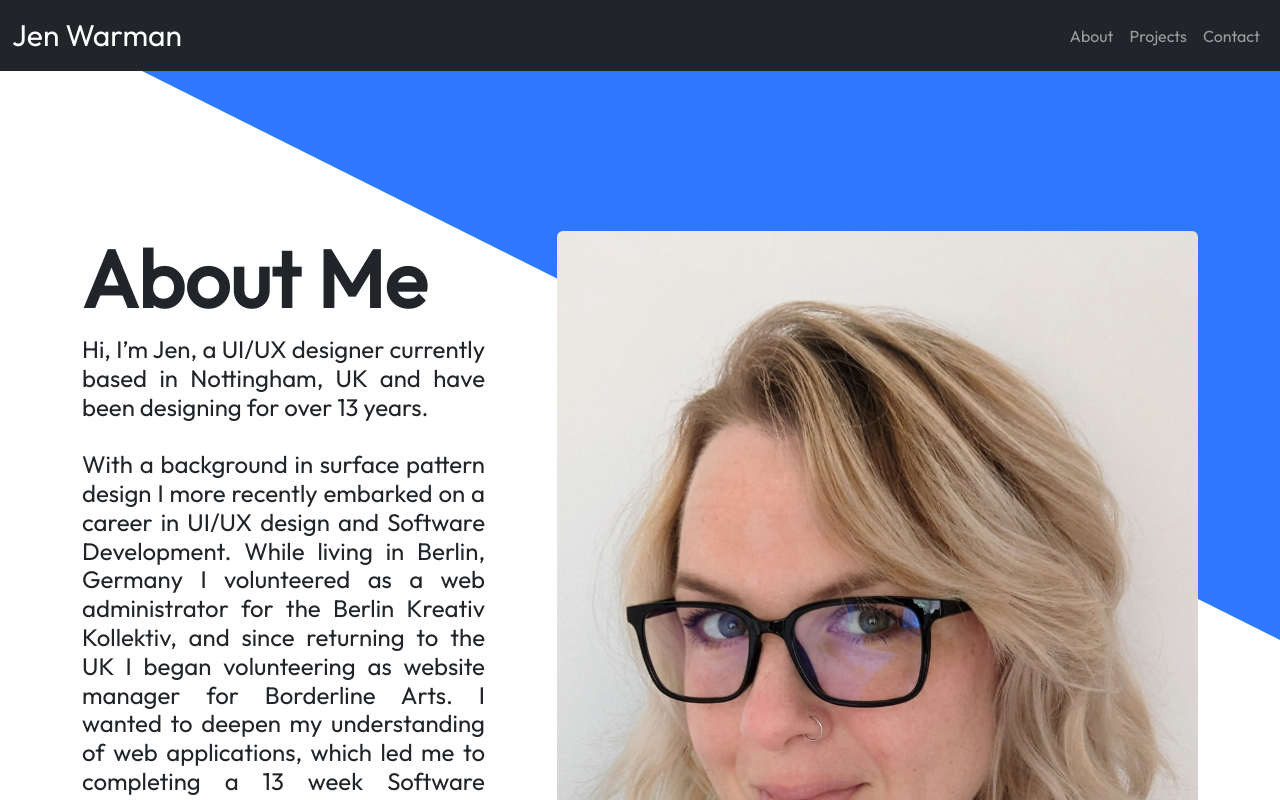
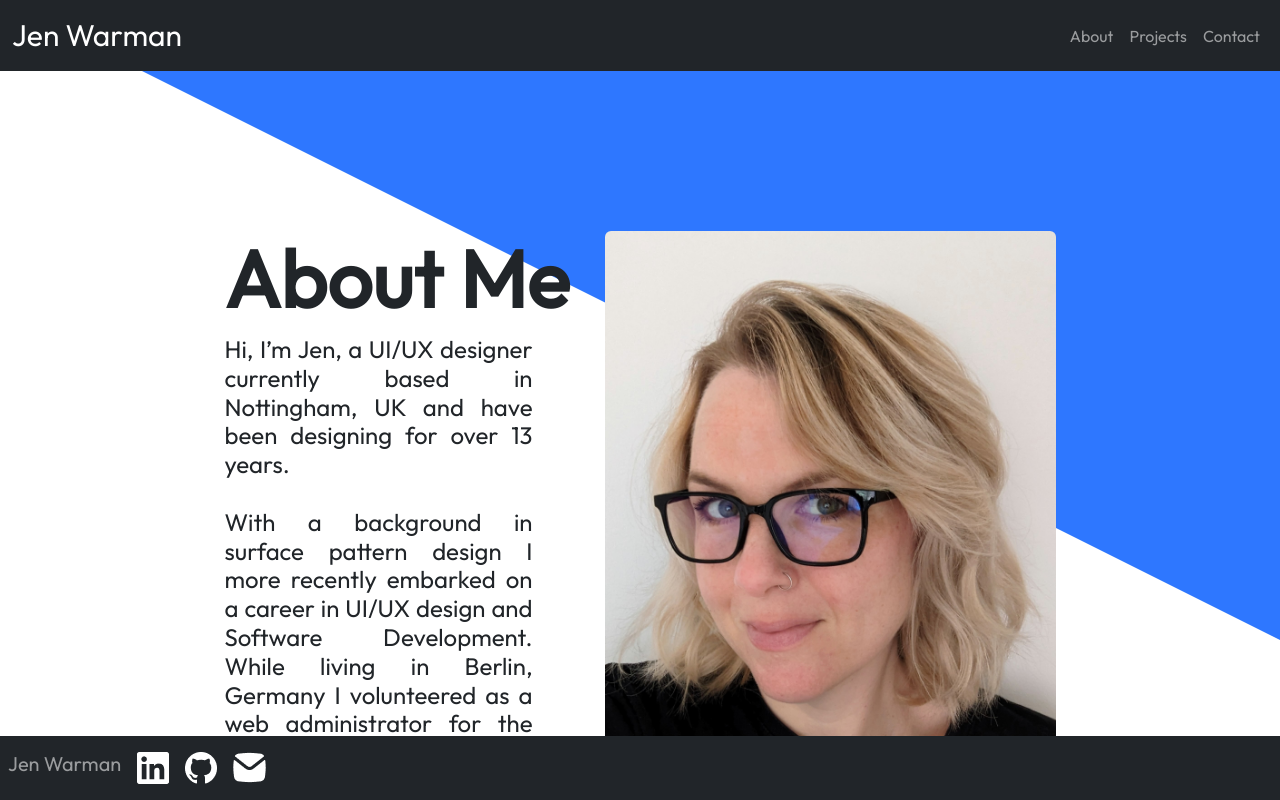
Before and after one commit to JenWarman/portfolio, a React (Vite) app: page /about in a window 1280 px wide. Shown: the top 800 px of the page. Built offline with nearby package versions, Linux system fonts and the light colour scheme.

Commit message:
edits to About page

```diff
--- a/src/components/About.jsx
+++ b/src/components/About.jsx
@@ -7,7 +7,7 @@ function About() {
   return (
     <Container className="about-section">
       <Row className="about-row">
-        <Col xs={10} md={5}>
+        <Col xs={8} md={4}>
           <h1 className="about-title">About Me</h1>
           <h4 className="about-text">
             Hi, I’m Jen, a UI/UX designer currently based in Nottingham, UK and
@@ -25,7 +25,7 @@ function About() {
             digital design solutions.
           </h4>
         </Col>
-        <Col xs={10} md={7}>
+        <Col xs={8} md={5}>
           <Image src="../profile.jpg" rounded fluid />
         </Col>
       </Row>
--- a/src/components/DesignProjects.jsx
+++ b/src/components/DesignProjects.jsx
@@ -3,8 +3,6 @@ import { Col, Container, Row, Button, Image } from "react-bootstrap";
 function DesignProjects() {
     return (
         <>
-        {/* <div className='diagonal-box'></div>
-        <div className="content"> */}
         <Container className="design-projects">
         <Row>
             <Col>
@@ -69,7 +67,6 @@ function DesignProjects() {
         <div className="divider"></div></Col>
       </Row>
       </Container>
-        {/* </div> */}
         </>
     )
 }
--- a/src/components/Footer.jsx
+++ b/src/components/Footer.jsx
@@ -4,7 +4,7 @@ import { Image } from 'react-bootstrap';
 
 function Footer() {
   return (
-    <>
+    <div className='footer'>
     <Navbar bg="dark" data-bs-theme="dark">
       <Nav  activeKey="/home">
         <Nav.Item>
@@ -21,7 +21,7 @@ function Footer() {
         </Nav.Item>
       </Nav>
       </Navbar>
-    </>
+    </div>
   );
 }
 
--- a/src/components/HeroBar.jsx
+++ b/src/components/HeroBar.jsx
@@ -6,8 +6,6 @@ import Row from 'react-bootstrap/Row';
 function HeroBar() {
   return (
       <>
-    {/* <div className='diagonal-box'></div>
-    <div className="content"> */}
     <Container className="hero-bar">
       <Row className='hero-row'>
       <Col className='slide-right' xs={6} md={4}>
@@ -33,7 +31,6 @@ function HeroBar() {
         </Row>
       </Row>
     </Container>
-    {/* </div> */}
     </>
   );
 }
--- a/src/index.css
+++ b/src/index.css
@@ -8,6 +8,7 @@
 .content {
   position: relative;
   z-index: 100;
+  height: 100vh
 }
 .hero-row.row {
   justify-content: center;
@@ -74,7 +75,9 @@
   margin-top: 10em;
   margin-bottom: 10em;
 }
-
+.about-row.row {
+  justify-content: center;
+}
 .about-title {
   font-weight: bold;
   font-size: 80px;
@@ -191,6 +194,13 @@
   display: none;
 }
 
+.footer {
+  position:absolute;
+  left:0;
+  bottom:0;
+  right:0;
+}
+
 /* mobile */
 @media screen and (max-width: 1098px) {
   .nav-bar {
@@ -233,6 +243,12 @@
   .recent-projects {
     margin: 0 auto;
     padding: 1.5rem;
+  }
+  .designer-hero-sub-header {
+    display: none;
+  }
+  .developer-hero-sub-header {
+    display: none;
   }
   .recent-projects-title {
     font-size: 1.4rem;
```
